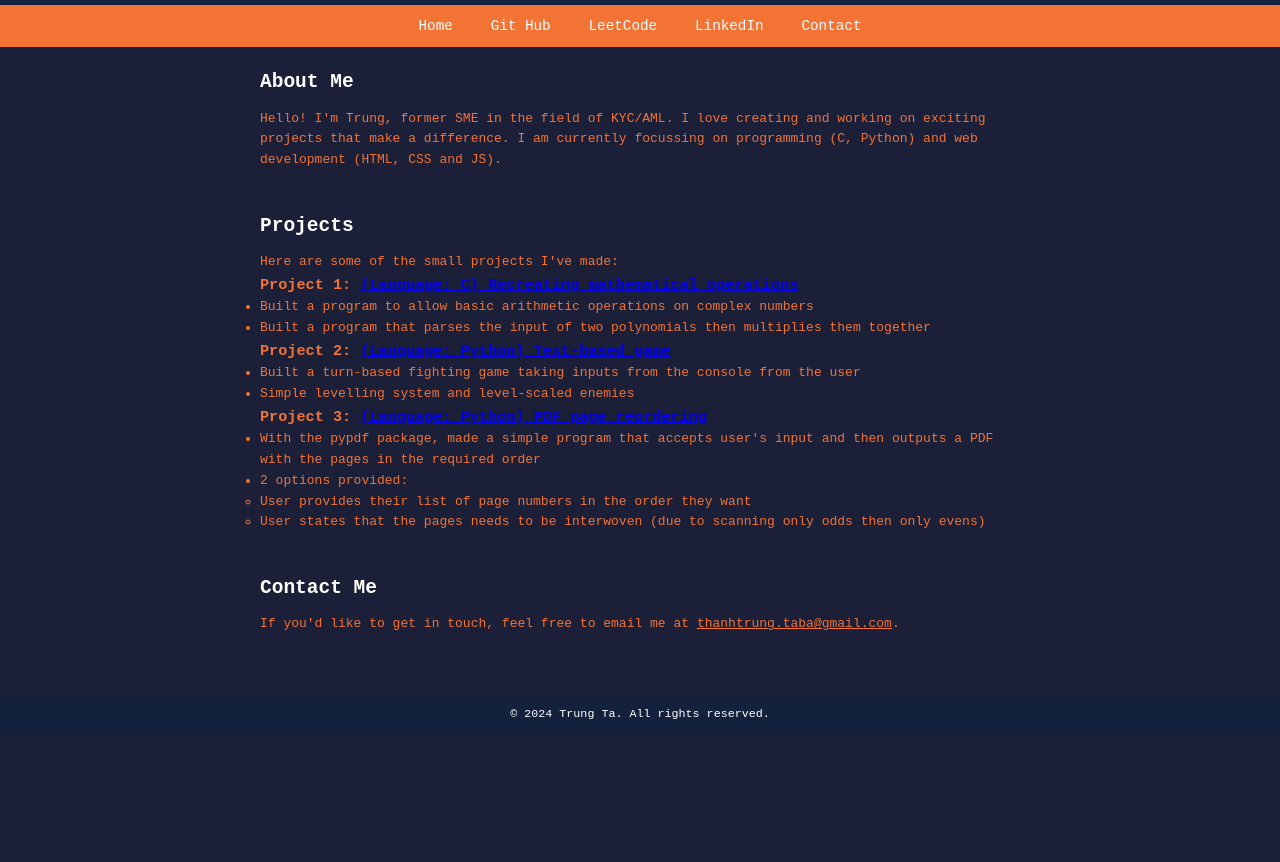
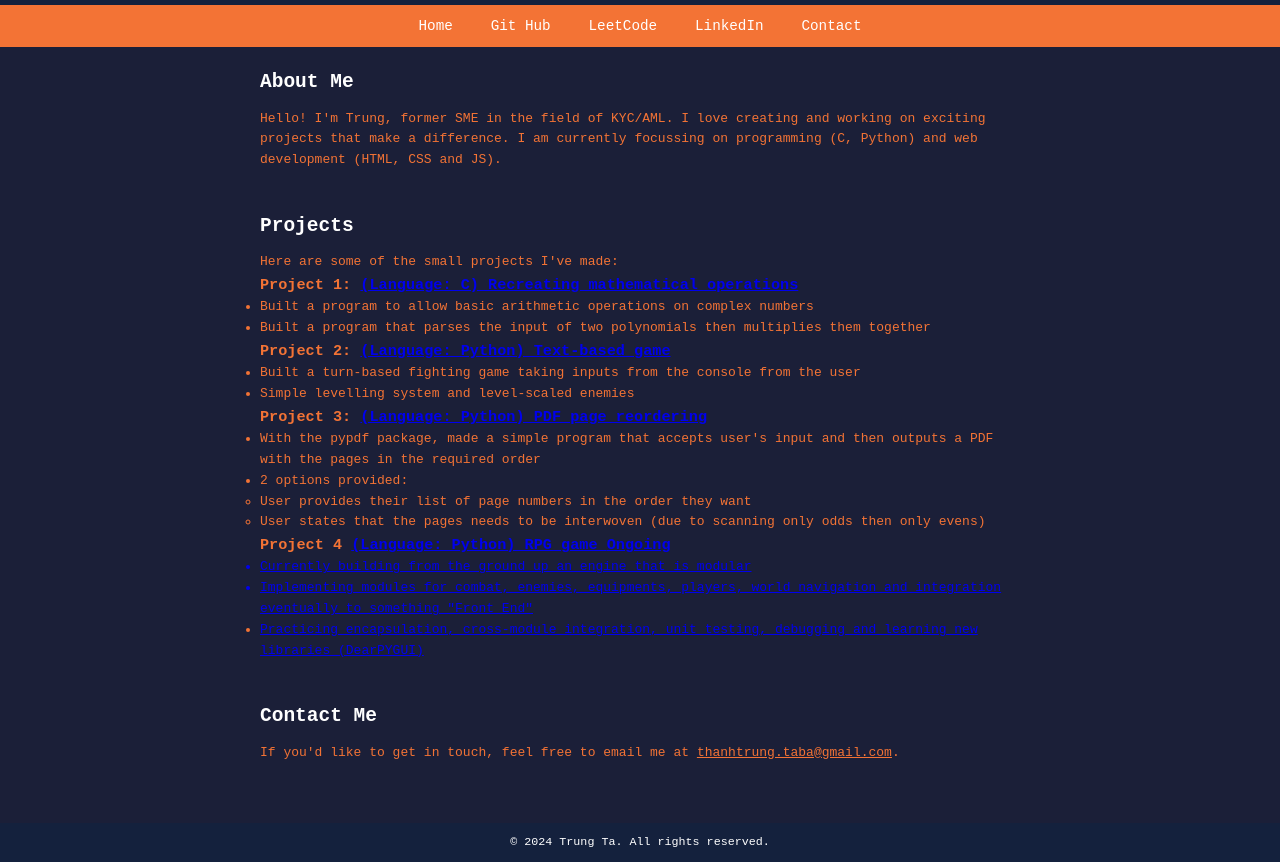
Before and after one commit to Trung2695/trung2695.github.io, a plain HTML site: page index.html in a window 1280 px wide. Shown: the part 77-939 px from the top of the page. Before the commit the page ends 811 px from the top, so only its background shows below. Drawn offline with Linux system fonts and the light colour scheme.

Commit message:
Update index.html
Added an ongoing project (project 4)

```diff
--- a/index.html
+++ b/index.html
@@ -99,6 +99,12 @@
                             </ul>
                     </li>
                 </ul>
+            <h3>Project 4 <a href="https://github.com/Trung2695/Arena_rpg_game_v2">(Language: Python) RPG game <strong>Ongoing</strong></h3>
+                <ul>
+                    <li>Currently building from the ground up an engine that is modular</li>
+                    <li>Implementing modules for combat, enemies, equipments, players, world navigation and integration eventually to something "Front End"</li>
+                    <li>Practicing encapsulation, cross-module integration, unit testing, debugging and learning new libraries <a href = https://dearpygui.readthedocs.io/en/latest/>(DearPYGUI)</a></li>
+                </ul>
         </section>
         <section id="contact" class="contact">
             <h2>Contact Me</h2>
```
